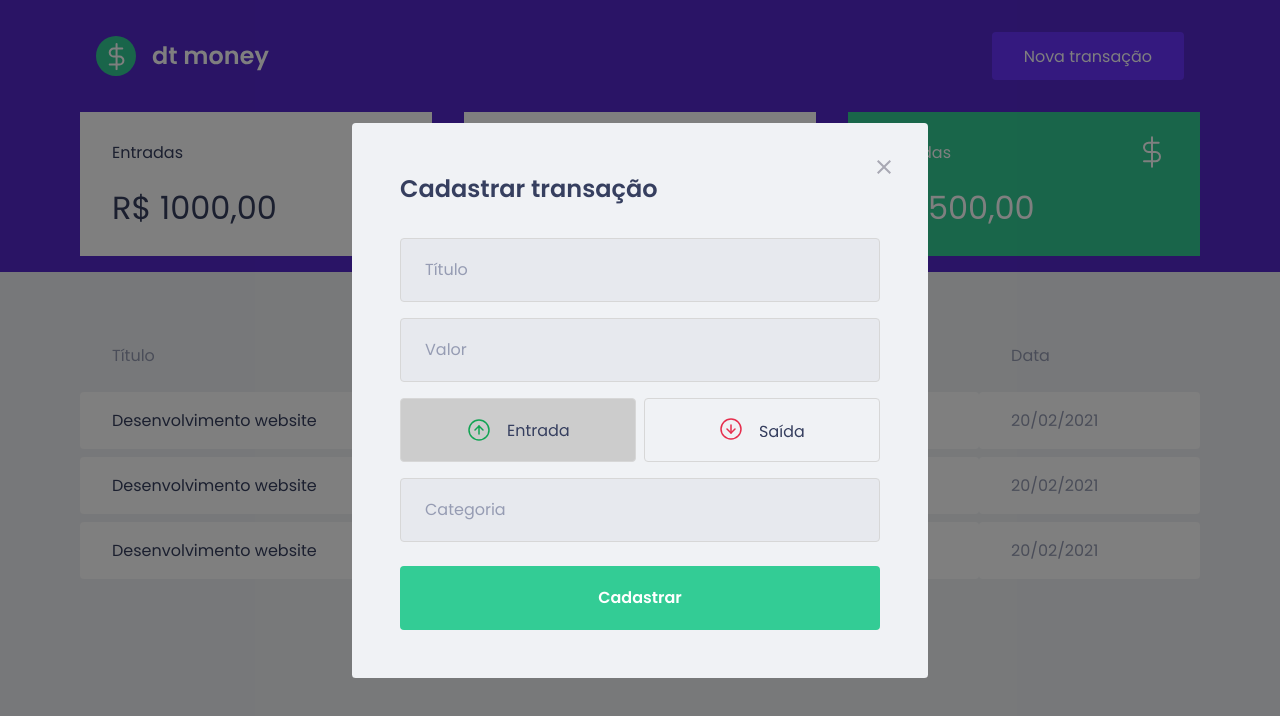
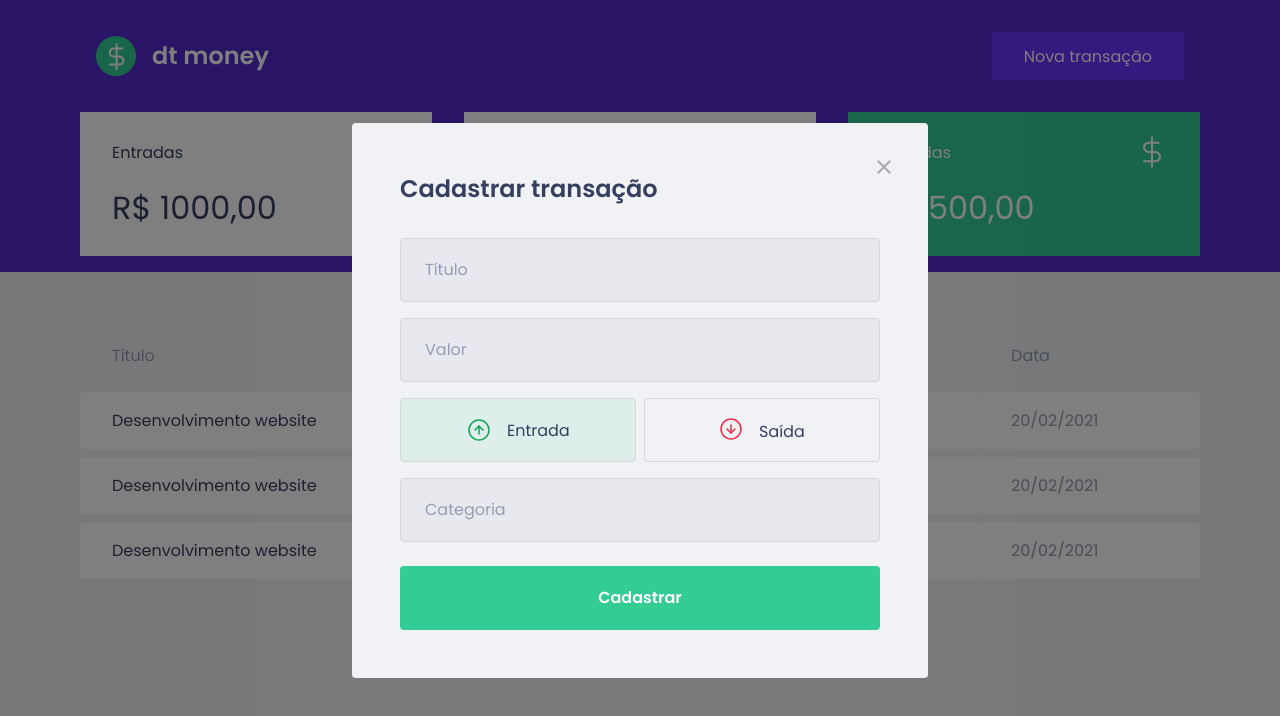
Before and after one commit to MayaraSs/account-manager-react-typescript, a React (Create React App) app: page / in a window 1280 px wide. Both pictures are taken after a click on the button "Nova transação". Shown: the top 716 px of the page. Built offline with nearby package versions, Linux system fonts and the light colour scheme; no server answers; what miragejs would draw is missing.

Commit message:
Edit color in button

```diff
--- a/src/components/NewTransactionModal/index.tsx
+++ b/src/components/NewTransactionModal/index.tsx
@@ -46,6 +46,7 @@
             type="button"
             isActive={type === 'deposit'}
             onClick={() => {setType('deposit')}}
+            activeColor="green"
           >
             <img src={incomeImg} alt="Entrada" />
           </RadioBox>
@@ -54,6 +55,7 @@
             type="button"
             isActive={type === 'withdraw'}
             onClick={() => {setType('withdraw')}}
+            activeColor="red"
           >
             <img src={outcomeImg} alt="Saída" />
           </RadioBox>
--- a/src/components/NewTransactionModal/styles.ts
+++ b/src/components/NewTransactionModal/styles.ts
@@ -1,5 +1,5 @@
 import styled from 'styled-components'
-import { darken } from 'polished'
+import { darken, transparentize } from 'polished'
 
 export const Container = styled.form`
   h2{
@@ -58,6 +58,12 @@
 
 interface RadiosBoxProps {
   isActive: boolean;
+  activeColor: 'green' | 'red';
+}
+
+const colors = {
+  green: '#33cc95',
+  red: '#E52E4D'
 }
 
 export const RadioBox = styled.button<RadiosBoxProps>`
@@ -65,7 +71,10 @@
   border: 1px solid #d7d7d7;
   border-radius: 0.25rem;
 
-  background: ${(props) => props.isActive ? '#ccc' : 'transparent'};
+  background: ${(props) => props.isActive
+    ? transparentize(0.9, colors[props.activeColor])
+    : 'transparent'
+  };
 
   display: flex;
   align-items: center;
```
